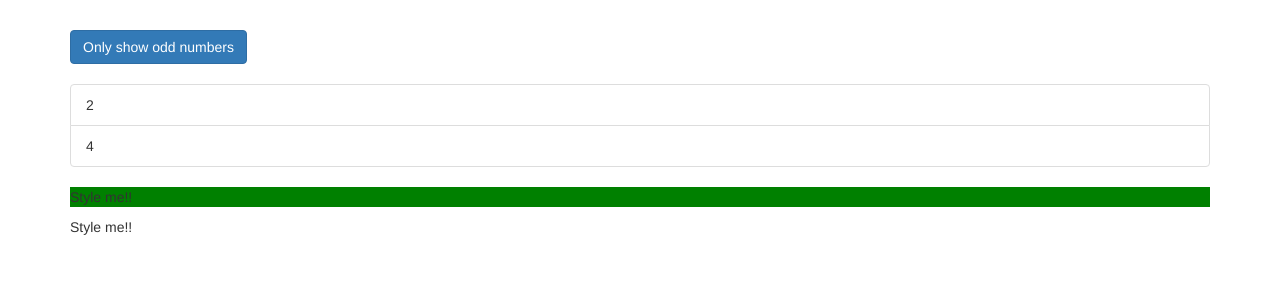
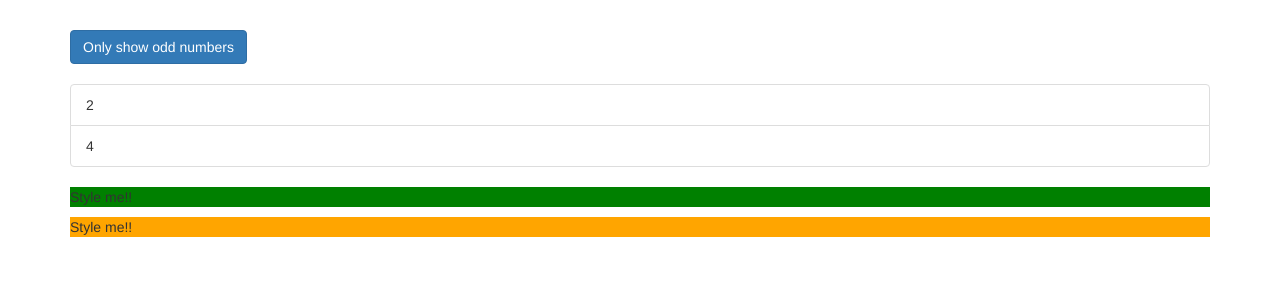
Before and after one commit to UcheSylvester/LearnAngular, an Angular app in the folder directives-start/directives-start/: page / in a window 1280 px wide. Shown: the top 300 px of the page. Built offline with nearby package versions, Linux system fonts and the light colour scheme.

Commit message:
property binding in directives

```diff
--- a/directives-start/directives-start/src/app/app.component.html
+++ b/directives-start/directives-start/src/app/app.component.html
@@ -34,5 +34,7 @@
     </div>
   </div>
   <p appBasicHighlight>Style me!!</p>
-  <p appBetterHightlight>Style me!!</p>
+  <p appBetterHightlight [defaultColor]="'orange'" [highlightColor]="'red'">
+    Style me!!
+  </p>
 </div>
--- a/directives-start/directives-start/src/app/better-highlight/better-hightlight.directive.ts
+++ b/directives-start/directives-start/src/app/better-highlight/better-hightlight.directive.ts
@@ -4,7 +4,8 @@ import {
   OnInit,
   ElementRef,
   HostListener,
-  HostBinding
+  HostBinding,
+  Input
 } from "@angular/core";
 
 @Directive({
@@ -13,7 +14,10 @@ import {
 export class BetterHightlightDirective implements OnInit {
   constructor(private element: ElementRef, private renderer: Renderer2) {}
 
-  @HostBinding("style.backgroundColor") backgroundColor: string = "transparent";
+  @Input() defaultColor: string = "transparent";
+  @Input() highlightColor: string = "red";
+
+  @HostBinding("style.backgroundColor") backgroundColor: string;
 
   ngOnInit() {
     // this.renderer.setStyle(
@@ -21,6 +25,7 @@ export class BetterHightlightDirective implements OnInit {
     //   "background-color",
     //   "red"
     // );
+    this.backgroundColor = this.defaultColor;
   }
 
   @HostListener("mouseenter") mouseover(eventData: Event) {
@@ -29,7 +34,7 @@ export class BetterHightlightDirective implements OnInit {
     //   "background-color",
     //   "red"
     // );
-    this.backgroundColor = "red";
+    this.backgroundColor = this.highlightColor;
   }
 
   @HostListener("mouseleave") mouseleave(eventData: Event) {
@@ -38,6 +43,6 @@ export class BetterHightlightDirective implements OnInit {
     //   "background-color",
     //   "white"
     // );
-    this.backgroundColor = "transparent";
+    this.backgroundColor = this.defaultColor;
   }
 }
```
